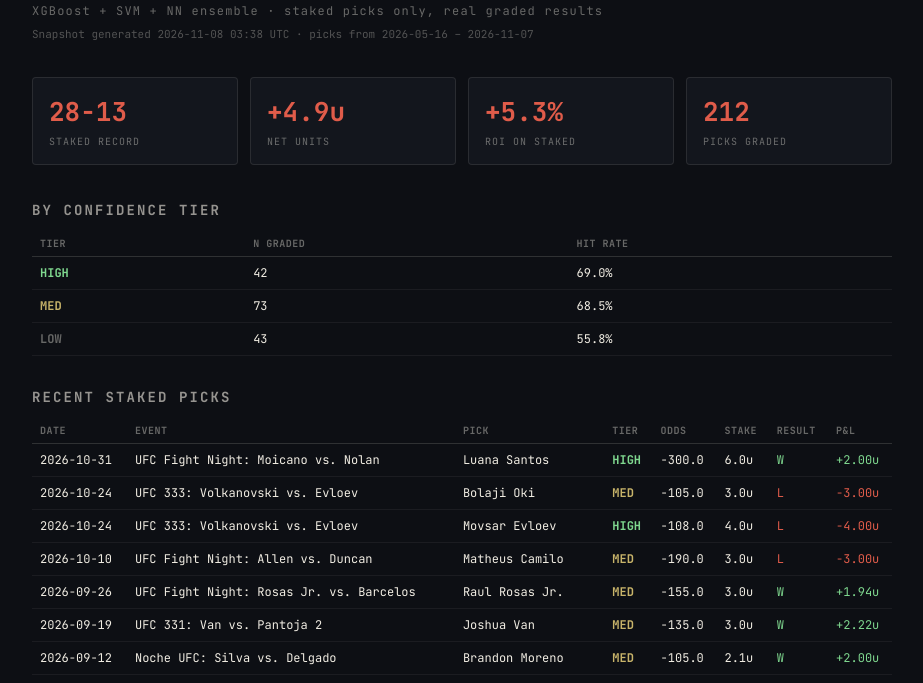
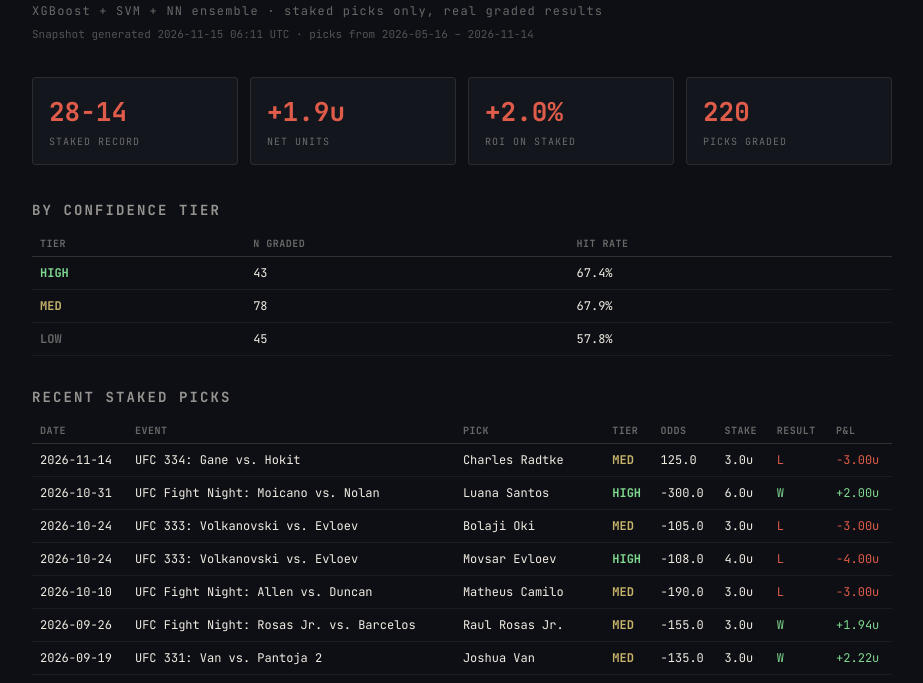
Before and after one commit to echang793/vantage-picks-landing, a plain HTML site: page ufc.html in a window 1280 px wide. Shown: the part 113-796 px from the top of the page, without its empty margins (178-1101 px from the left). Drawn offline with Linux system fonts and the light colour scheme.

Commit message:
data: auto-update UFC dashboard snapshot
Co-Authored-By: Claude Sonnet 5 <noreply@anthropic.com>

```diff
--- a/ufc.html
+++ b/ufc.html
@@ -49,13 +49,13 @@
 <div class="wordmark">Vantage Analytics</div>
 <h1>UFC Octagon</h1>
 <p class="tagline">XGBoost + SVM + NN ensemble · staked picks only, real graded results</p>
-<p class="updated">Snapshot generated 2026-11-08 03:38 UTC · picks from 2026-05-16 – 2026-11-07</p>
+<p class="updated">Snapshot generated 2026-11-15 06:11 UTC · picks from 2026-05-16 – 2026-11-14</p>
 
 <div class="stats-row">
-  <div class="stat"><div class="v">28-13</div><div class="l">staked record</div></div>
-  <div class="stat"><div class="v">+4.9u</div><div class="l">net units</div></div>
-  <div class="stat"><div class="v">+5.3%</div><div class="l">ROI on staked</div></div>
-  <div class="stat"><div class="v">212</div><div class="l">picks graded</div></div>
+  <div class="stat"><div class="v">28-14</div><div class="l">staked record</div></div>
+  <div class="stat"><div class="v">+1.9u</div><div class="l">net units</div></div>
+  <div class="stat"><div class="v">+2.0%</div><div class="l">ROI on staked</div></div>
+  <div class="stat"><div class="v">220</div><div class="l">picks graded</div></div>
 </div>
 
 <h2>By confidence tier</h2>
@@ -63,9 +63,9 @@
 <table>
 <thead><tr><th>Tier</th><th>N graded</th><th>Hit rate</th></tr></thead>
 <tbody>
-<tr><td class="tier-HIGH">HIGH</td><td class="num">42</td><td class="num">69.0%</td></tr>
-<tr><td class="tier-MED">MED</td><td class="num">73</td><td class="num">68.5%</td></tr>
-<tr><td class="tier-LOW">LOW</td><td class="num">43</td><td class="num">55.8%</td></tr>
+<tr><td class="tier-HIGH">HIGH</td><td class="num">43</td><td class="num">67.4%</td></tr>
+<tr><td class="tier-MED">MED</td><td class="num">78</td><td class="num">67.9%</td></tr>
+<tr><td class="tier-LOW">LOW</td><td class="num">45</td><td class="num">57.8%</td></tr>
 </tbody>
 </table>
 </div>
@@ -75,6 +75,7 @@
 <table>
 <thead><tr><th>Date</th><th>Event</th><th>Pick</th><th>Tier</th><th>Odds</th><th>Stake</th><th>Result</th><th>P&amp;L</th></tr></thead>
 <tbody>
+<tr><td>2026-11-14</td><td>UFC 334: Gane vs. Hokit</td><td>Charles Radtke</td><td class="tier-MED">MED</td><td class="num">125.0</td><td class="num">3.0u</td><td class="neg">L</td><td class="num neg">-3.00u</td></tr>
 <tr><td>2026-10-31</td><td>UFC Fight Night: Moicano vs. Nolan</td><td>Luana Santos</td><td class="tier-HIGH">HIGH</td><td class="num">-300.0</td><td class="num">6.0u</td><td class="pos">W</td><td class="num pos">+2.00u</td></tr>
 <tr><td>2026-10-24</td><td>UFC 333: Volkanovski vs. Evloev</td><td>Bolaji Oki</td><td class="tier-MED">MED</td><td class="num">-105.0</td><td class="num">3.0u</td><td class="neg">L</td><td class="num neg">-3.00u</td></tr>
 <tr><td>2026-10-24</td><td>UFC 333: Volkanovski vs. Evloev</td><td>Movsar Evloev</td><td class="tier-HIGH">HIGH</td><td class="num">-108.0</td><td class="num">4.0u</td><td class="neg">L</td><td class="num neg">-4.00u</td></tr>
@@ -89,7 +90,6 @@
 <tr><td>2026-08-22</td><td>UFC Fight Night: Hernandez vs. Rodrigues</td><td>Chris Padilla</td><td class="tier-MED">MED</td><td class="num">-109.0</td><td class="num">1.5u</td><td class="pos">W</td><td class="num pos">+1.38u</td></tr>
 <tr><td>2026-08-22</td><td>UFC Fight Night: Hernandez vs. Rodrigues</td><td>Kennedy Nzechukwu</td><td class="tier-MED">MED</td><td class="num">117.0</td><td class="num">1.5u</td><td class="neg">L</td><td class="num neg">-1.50u</td></tr>
 <tr><td>2026-08-22</td><td>UFC Fight Night: Hernandez vs. Rodrigues</td><td>Vitor Petrino</td><td class="tier-MED">MED</td><td class="num">-142.0</td><td class="num">1.5u</td><td class="pos">W</td><td class="num pos">+1.06u</td></tr>
-<tr><td>2026-08-22</td><td>UFC Fight Night: Hernandez vs. Rodrigues</td><td>Anthony Hernandez</td><td class="tier-MED">MED</td><td class="num">-190.0</td><td class="num">1.5u</td><td class="neg">L</td><td class="num neg">-1.50u</td></tr>
 </tbody>
 </table>
 </div>
```
